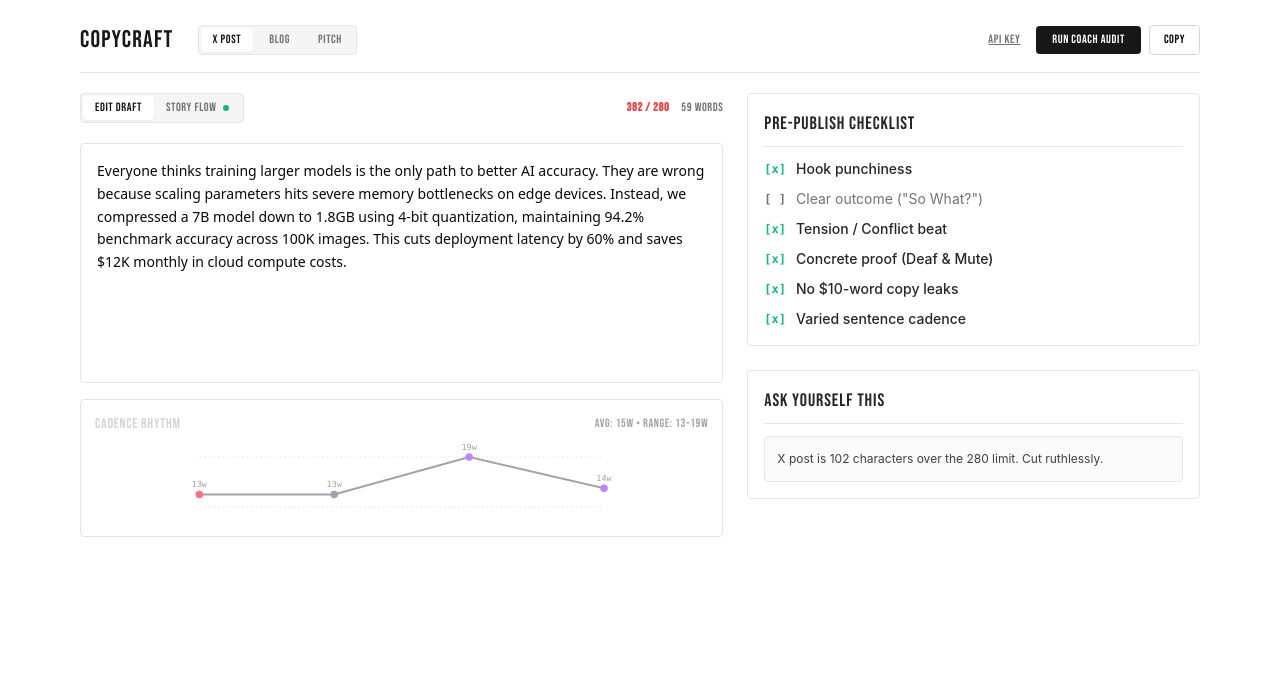
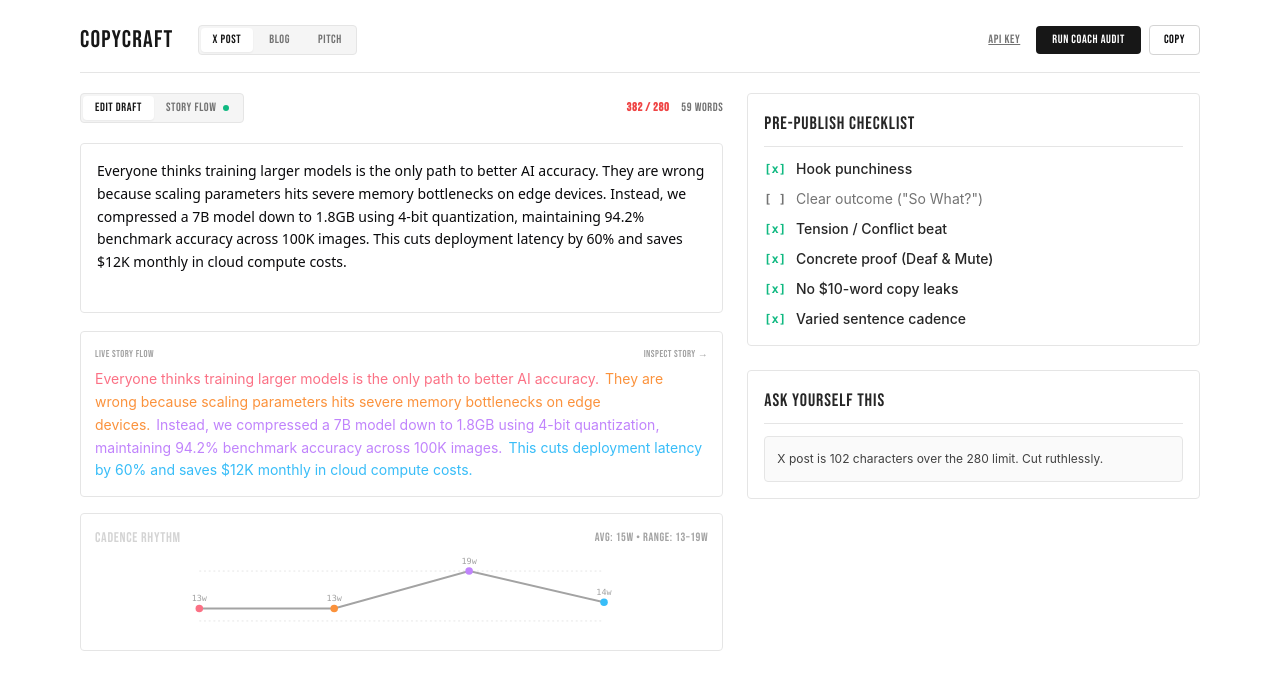
Before and after one commit to kishan-sp/CopyCraft, a Next.js app: page / in a window 1280 px wide. Shown: the top 690 px of the page. Built offline with nearby package versions, Linux system fonts and the light colour scheme.

Commit message:
Guarantee dynamic sentence color transitions after every sentence boundary

```diff
--- a/src/app/page.tsx
+++ b/src/app/page.tsx
@@ -1,25 +1,26 @@
 'use client';
 
 import { useState, useMemo, useEffect, useTransition } from 'react';
-import { WritingMode, AnalysisResult, SentenceAnalysis } from '@/lib/types';
+import { WritingMode, AnalysisResult, SentenceAnalysis, SentenceRole } from '@/lib/types';
 import { analyzeLocally } from '@/lib/heuristics';
 
 const SAMPLE_TEXT = `Everyone thinks training larger models is the only path to better AI accuracy. They are wrong because scaling parameters hits severe memory bottlenecks on edge devices. Instead, we compressed a 7B model down to 1.8GB using 4-bit quantization, maintaining 94.2% benchmark accuracy across 100K images. This cuts deployment latency by 60% and saves $12K monthly in cloud compute costs.`;
 
-const ROLE_TEXT_COLORS = {
-  hook: 'text-rose-400 dark:text-rose-400',
-  tension: 'text-orange-400 dark:text-orange-400',
-  resolution: 'text-amber-300 dark:text-amber-300',
-  proof: 'text-purple-400 dark:text-purple-400',
-  neutral: 'text-neutral-400 dark:text-neutral-300'
-};
+const NARRATIVE_CYCLE_COLORS = [
+  { textColor: 'text-rose-400 dark:text-rose-400', hex: '#fb7185' },
+  { textColor: 'text-orange-400 dark:text-orange-400', hex: '#fb923c' },
+  { textColor: 'text-amber-300 dark:text-amber-300', hex: '#facc15' },
+  { textColor: 'text-emerald-400 dark:text-emerald-400', hex: '#34d399' },
+  { textColor: 'text-purple-400 dark:text-purple-400', hex: '#c084fc' },
+  { textColor: 'text-sky-400 dark:text-sky-400', hex: '#38bdf8' }
+];
 
-const ROLE_HEX_COLORS: Record<string, string> = {
-  hook: '#fb7185',
-  tension: '#fb923c',
-  resolution: '#facc15',
-  proof: '#c084fc',
-  neutral: '#9ca3af'
+const ROLE_BASE_COLOR_INDEX: Record<SentenceRole, number> = {
+  hook: 0,       // Rose
+  tension: 1,    // Orange
+  resolution: 2, // Amber
+  proof: 4,      // Purple
+  neutral: -1
 };
 
 const ROLE_LABELS = {
@@ -30,12 +31,42 @@ const ROLE_LABELS = {
   neutral: 'Narrative'
 };
 
+// Guarantees that every sentence end triggers an immediate color change
+function computeSentenceColors(sentences: SentenceAnalysis[]) {
+  const result: { textColor: string; hex: string }[] = [];
+
+  for (let i = 0; i < sentences.length; i++) {
+    const s = sentences[i];
+    const prevHex = i > 0 ? result[i - 1].hex : null;
+
+    let colorIndex: number;
+
+    if (s.role !== 'neutral' && ROLE_BASE_COLOR_INDEX[s.role] !== undefined) {
+      colorIndex = ROLE_BASE_COLOR_INDEX[s.role];
+      if (prevHex && NARRATIVE_CYCLE_COLORS[colorIndex].hex === prevHex) {
+        colorIndex = (colorIndex + 1) % NARRATIVE_CYCLE_COLORS.length;
+      }
+    } else {
+      colorIndex = i % NARRATIVE_CYCLE_COLORS.length;
+      if (prevHex && NARRATIVE_CYCLE_COLORS[colorIndex].hex === prevHex) {
+        colorIndex = (colorIndex + 1) % NARRATIVE_CYCLE_COLORS.length;
+      }
+    }
+
+    result.push(NARRATIVE_CYCLE_COLORS[colorIndex]);
+  }
+
+  return result;
+}
+
 function CadenceLineGraph({
   sentences,
+  sentenceColors,
   selectedIndex,
   onSelect
 }: {
   sentences: SentenceAnalysis[];
+  sentenceColors: { textColor: string; hex: string }[];
   selectedIndex: number | null;
   onSelect: (index: number) => void;
 }) {
@@ -121,7 +152,7 @@ function CadenceLineGraph({
           )}
 
           {points.map((pt) => {
-            const roleColor = ROLE_HEX_COLORS[pt.sentence.role] || '#9ca3af';
+            const ptColor = sentenceColors[pt.index]?.hex || '#9ca3af';
             const isSelected = selectedIndex === pt.index;
             return (
               <g
@@ -133,7 +164,7 @@ function CadenceLineGraph({
                   cx={pt.x}
                   cy={pt.y}
                   r={isSelected ? '6.5' : pt.sentence.isMonotonous ? '5.5' : '4'}
-                  fill={roleColor}
+                  fill={ptColor}
                   stroke={isSelected ? '#ffffff' : pt.sentence.isMonotonous ? '#ef4444' : 'transparent'}
                   strokeWidth="2"
                   className="transition-transform hover:scale-125"
@@ -229,6 +260,12 @@ export default function Page() {
   const localAnalysis = useMemo(() => analyzeLocally(text, mode), [text, mode]);
   const activeAnalysis = auditResult || localAnalysis;
 
+  // Calculate distinct alternating colors so that every sentence end triggers a color change
+  const sentenceColors = useMemo(
+    () => computeSentenceColors(activeAnalysis.sentences),
+    [activeAnalysis.sentences]
+  );
+
   useEffect(() => {
     if (auditResult && auditResult.charCount !== text.length) {
       setAuditResult(null);
@@ -305,7 +342,6 @@ export default function Page() {
           </div>
 
           <div className="flex items-center gap-2">
-            {/* Dynamic Model Dropdown */}
             {availableModels.length > 0 && (
               <select
                 value={selectedModel}
@@ -386,7 +422,7 @@ export default function Page() {
           </div>
         )}
 
-        {/* Audit Error Alert Only (No Success Popup) */}
+        {/* Audit Error Alert Only */}
         {auditError && (
           <div className="mt-3 p-2.5 text-xs rounded border border-red-500/30 bg-red-500/10 text-red-500 flex items-center justify-between">
             <span>{auditError}</span>
@@ -438,12 +474,44 @@ export default function Page() {
 
             {/* Canvas View */}
             {view === 'draft' ? (
+              <div className="space-y-3">
                 <textarea
                   value={text}
                   onChange={(e) => setText(e.target.value)}
                   placeholder="Write raw draft here..."
-                className="w-full p-4 border border-neutral-200 dark:border-neutral-800/80 rounded bg-white/30 dark:bg-neutral-900/30 backdrop-blur-sm font-sans text-sm leading-relaxed resize-none focus:outline-none focus:ring-1 focus:ring-neutral-400 min-h-[240px]"
+                  className="w-full p-4 border border-neutral-200 dark:border-neutral-800/80 rounded bg-white/30 dark:bg-neutral-900/30 backdrop-blur-sm font-sans text-sm leading-relaxed resize-none focus:outline-none focus:ring-1 focus:ring-neutral-400 min-h-[170px]"
                 />
+
+                {/* Live Story Flow: sentence colors update immediately while typing */}
+                {activeAnalysis.sentences.length > 0 && (
+                  <div className="p-3.5 border border-neutral-200 dark:border-neutral-800/80 rounded bg-white/20 dark:bg-neutral-900/20 backdrop-blur-sm text-sm leading-relaxed">
+                    <div className="text-[10px] font-display uppercase tracking-wider text-neutral-400 mb-1.5 flex justify-between">
+                      <span>Live Story Flow</span>
+                      <button
+                        onClick={() => setView('story')}
+                        className="text-neutral-400 hover:text-white transition"
+                      >
+                        Inspect Story &rarr;
+                      </button>
+                    </div>
+                    <p className="inline leading-relaxed">
+                      {activeAnalysis.sentences.map((s, idx) => {
+                        const color = sentenceColors[idx] || { textColor: 'text-neutral-400', hex: '#9ca3af' };
+                        return (
+                          <span
+                            key={s.id || idx}
+                            className={`${color.textColor} ${
+                              s.leaks.length > 0 ? 'underline decoration-wavy decoration-red-500' : ''
+                            } mr-1.5`}
+                          >
+                            {s.text}
+                          </span>
+                        );
+                      })}
+                    </p>
+                  </div>
+                )}
+              </div>
             ) : (
               <div className="space-y-3">
                 <div
@@ -455,11 +523,13 @@ export default function Page() {
                     </p>
                   ) : (
                     <p className="inline leading-relaxed">
-                      {activeAnalysis.sentences.map((s, idx) => (
+                      {activeAnalysis.sentences.map((s, idx) => {
+                        const color = sentenceColors[idx] || { textColor: 'text-neutral-400', hex: '#9ca3af' };
+                        return (
                           <span
                             key={s.id || idx}
                             onClick={() => setSelectedSentenceIndex(idx)}
-                          className={`${ROLE_TEXT_COLORS[s.role]} ${
+                            className={`${color.textColor} ${
                               s.leaks.length > 0 ? 'underline decoration-wavy decoration-red-500' : ''
                             } ${
                               selectedSentenceIndex === idx ? 'bg-white/10 px-1 py-0.5 rounded' : ''
@@ -468,7 +538,8 @@ export default function Page() {
                           >
                             {s.text}
                           </span>
-                      ))}
+                        );
+                      })}
                     </p>
                   )}
                 </div>
@@ -506,6 +577,7 @@ export default function Page() {
             {/* Visual Cadence Line Graph */}
             <CadenceLineGraph
               sentences={activeAnalysis.sentences}
+              sentenceColors={sentenceColors}
               selectedIndex={selectedSentenceIndex}
               onSelect={(idx) => setSelectedSentenceIndex(idx)}
             />
```
Lines whose indentation alone changed are shown as unchanged.
